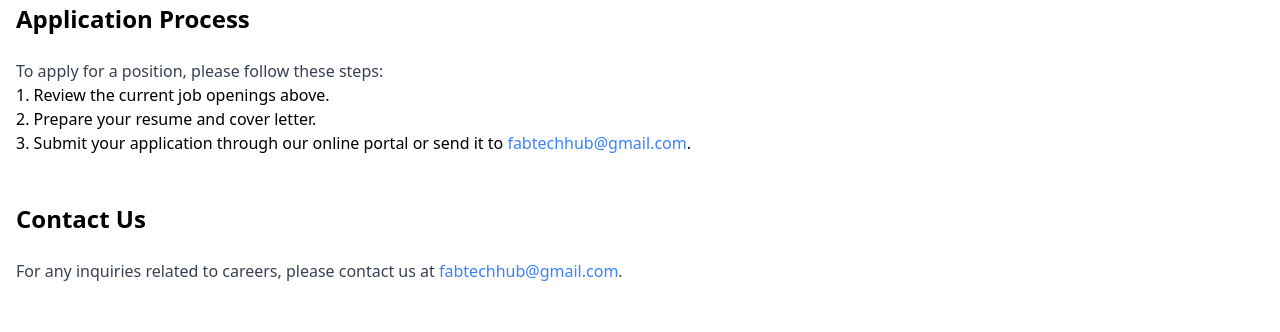
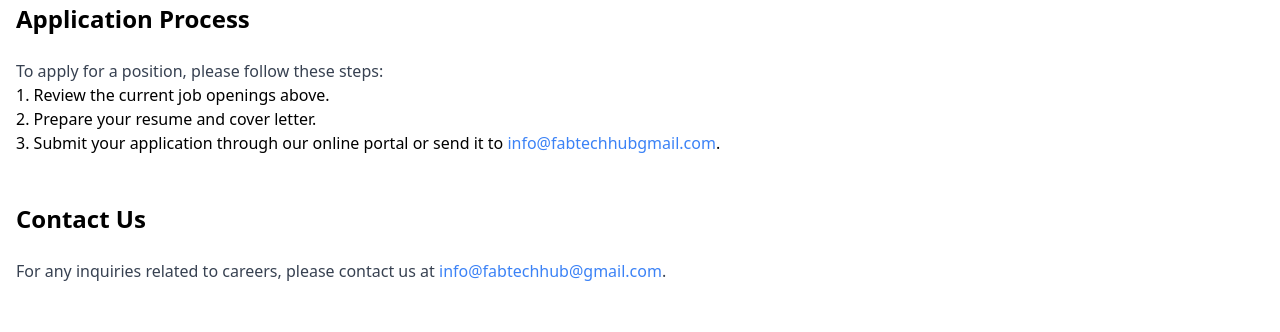
Before and after one commit to baudoinvic/fabcom, a React (Vite) app: page /career in a window 1280 px wide. Shown: the part 1060-1392 px from the top of the page. Built offline with nearby package versions, Linux system fonts and the light colour scheme.

Commit message:
modify email

```diff
--- a/src/compontents/Career/Career.jsx
+++ b/src/compontents/Career/Career.jsx
@@ -87,7 +87,7 @@ const Career = () => {
               <li>
                 Submit your application through our online portal or send it to{" "}
                 <a href="fabtechhub@gmail.com" class="text-blue-500">
-                  fabtechhub@gmail.com
+                  info@fabtechhubgmail.com
                 </a>
                 .
               </li>
@@ -100,7 +100,7 @@ const Career = () => {
             <p class="text-gray-700">
               For any inquiries related to careers, please contact us at{" "}
               <a href="fabtech@gmail.com" class="text-blue-500">
-                fabtechhub@gmail.com
+                info@fabtechhub@gmail.com
               </a>
               .
             </p>
```
